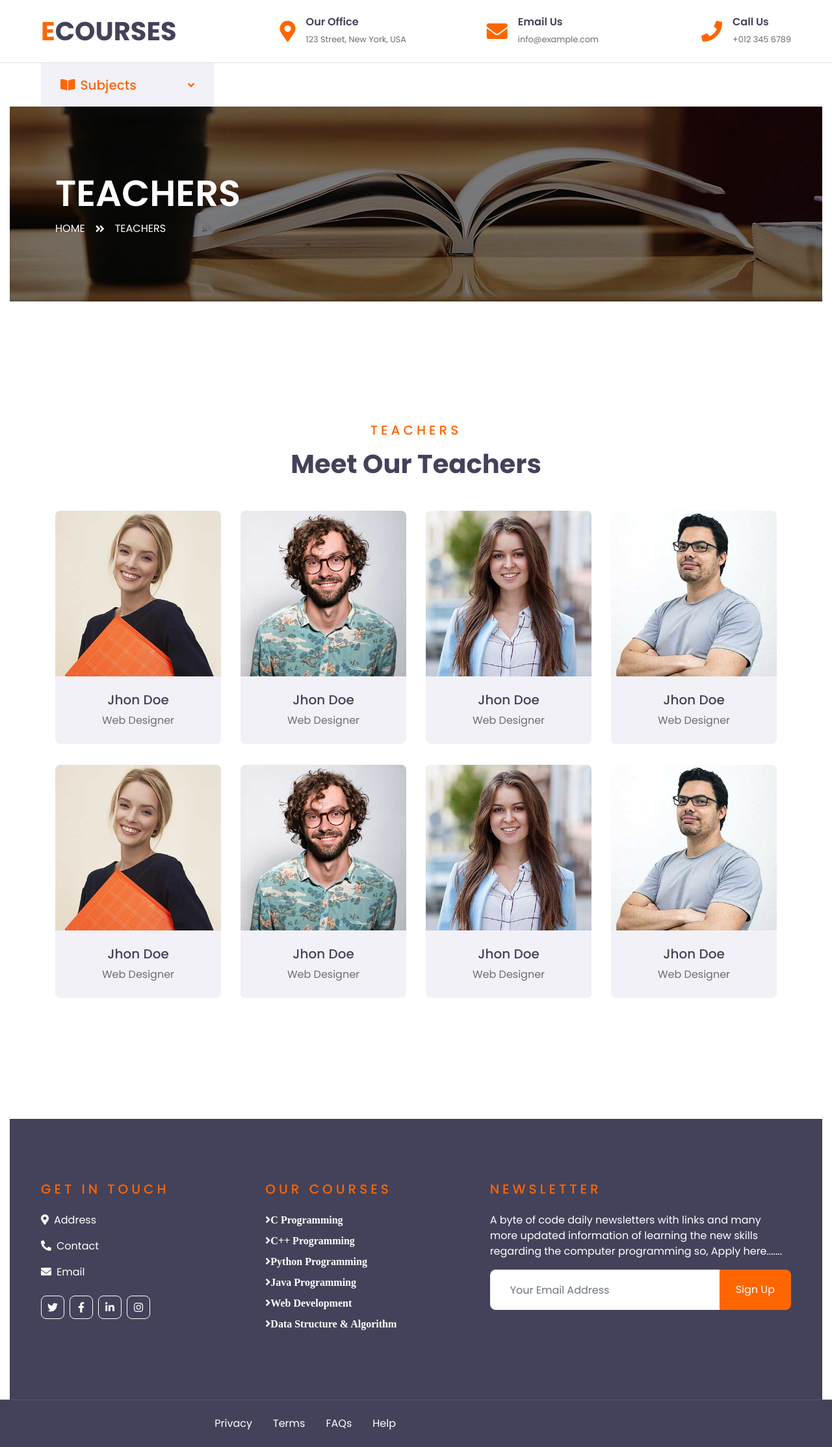
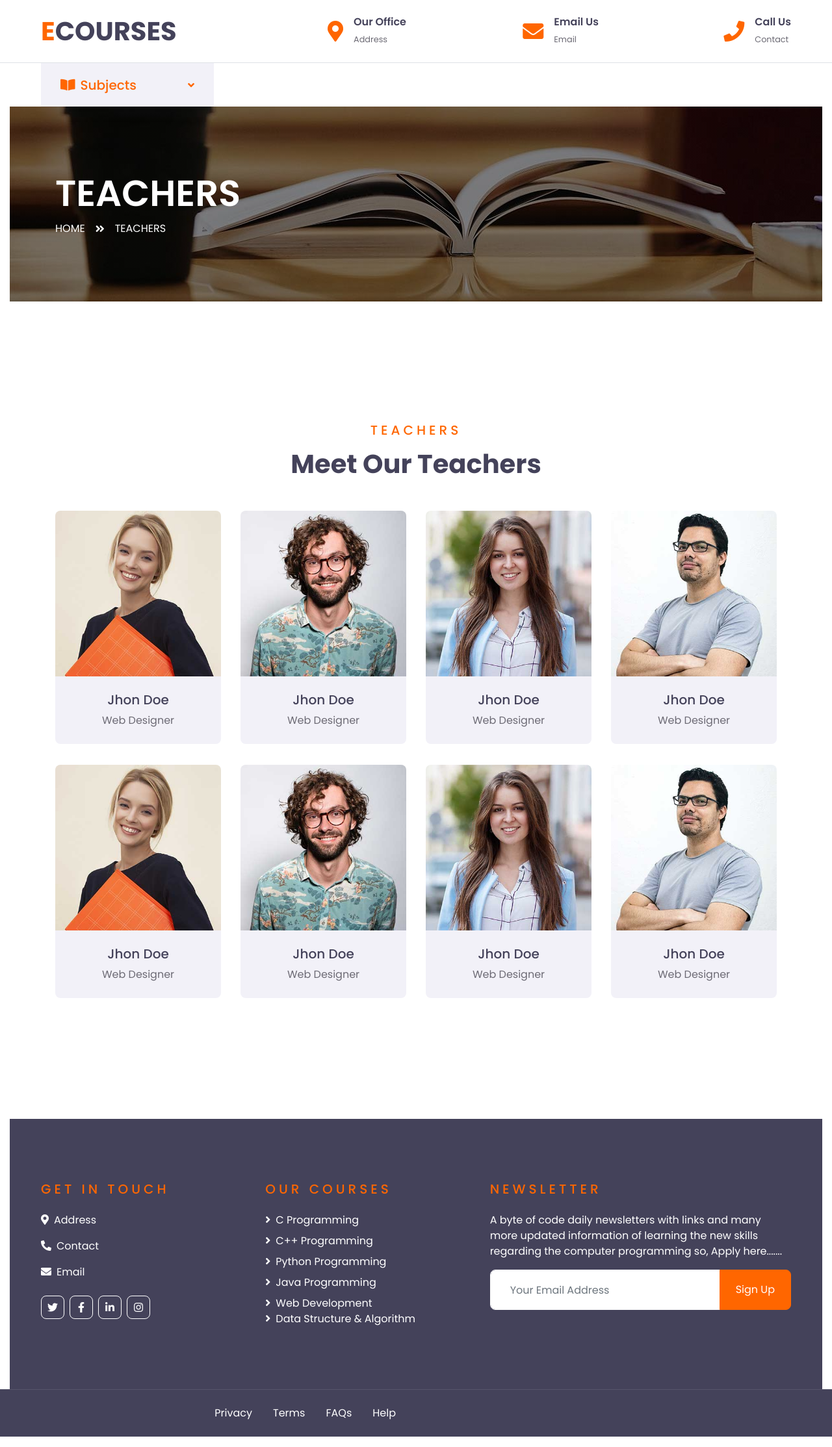
Before and after one commit to nikitajambe/Programming-Classes, a plain HTML site: page ECOURSES Free Website Template - Free-CSS.com/online-courses-html-template/teacher.html in a window 1280 px wide. Shown: the whole page at 65% size. Drawn offline with nearby package versions, Linux system fonts and the light colour scheme.

Commit message:
changes added

```diff
--- a/ECOURSES Free Website Template - Free-CSS.com/online-courses-html-template/teacher.html
+++ b/ECOURSES Free Website Template - Free-CSS.com/online-courses-html-template/teacher.html
@@ -3,7 +3,7 @@
 
 <head>
     <meta charset="utf-8">
-    <title>ECOURSES - Online Courses HTML Template</title>
+    <title>Programming Classes</title>
     <meta content="width=device-width, initial-scale=1.0" name="viewport">
     <meta content="Free HTML Templates" name="keywords">
     <meta content="Free HTML Templates" name="description">
@@ -39,7 +39,7 @@
                     <i class="fa fa-2x fa-map-marker-alt text-primary mr-3"></i>
                     <div class="text-left">
                         <h6 class="font-weight-semi-bold mb-1">Our Office</h6>
-                        <small>123 Street, New York, USA</small>
+                        <small>Address</small>
                     </div>
                 </div>
             </div>
@@ -48,7 +48,7 @@
                     <i class="fa fa-2x fa-envelope text-primary mr-3"></i>
                     <div class="text-left">
                         <h6 class="font-weight-semi-bold mb-1">Email Us</h6>
-                        <small>info@example.com</small>
+                        <small>Email</small>
                     </div>
                 </div>
             </div>
@@ -57,7 +57,7 @@
                     <i class="fa fa-2x fa-phone text-primary mr-3"></i>
                     <div class="text-left">
                         <h6 class="font-weight-semi-bold mb-1">Call Us</h6>
-                        <small>+012 345 6789</small>
+                        <small>Contact</small>
                     </div>
                 </div>
             </div>
@@ -302,15 +302,12 @@
                     <div class="col-md-6 mb-5">
                         <h5 class="text-primary text-uppercase mb-4" style="letter-spacing: 5px;">Our Courses</h5>
                         <div class="d-flex flex-column justify-content-start">
-                            <a class="text-white mb-2" href="#"><i class="fa fa-angle-right mr-2">C Programming</i></a>
-                            <a class="text-white mb-2" href="#"><i class="fa fa-angle-right mr-2">C++ Programming</i></a>
-                            <a class="text-white mb-2" href="#"><i class="fa fa-angle-right mr-2">Python Programming</i></a>
-                            <a class="text-white mb-2" href="#"><i class="fa fa-angle-right mr-2">Java Programming</i></a>
-                            <a class="text-white mb-2" href="#"><i class="fa fa-angle-right mr-2">Web Development</i></a>
-                            <a class="text-white mb-2" href="#"><i class="fa fa-angle-right mr-2">Data Structure & Algorithm</i></a>
-
-
-
+                            <a class="text-white mb-2" href="#"><i class="fa fa-angle-right mr-2"></i>C Programming</a>
+                            <a class="text-white mb-2" href="#"><i class="fa fa-angle-right mr-2"></i>C++ Programming</a>
+                            <a class="text-white mb-2" href="#"><i class="fa fa-angle-right mr-2"></i>Python Programming</a>
+                            <a class="text-white mb-2" href="#"><i class="fa fa-angle-right mr-2"></i>Java Programming</a>
+                            <a class="text-white" href="#"><i class="fa fa-angle-right mr-2"></i>Web Development</a>
+                            <a class="text-white" href="#"><i class="fa fa-angle-right mr-2"></i>Data Structure & Algorithm</a>
                         </div>
                     </div>
                 </div>
```
Also changed, not shown: ECOURSES Free Website Template - Free-CSS.com/online-courses-html-template/about.html (+5 -5 lines), ECOURSES Free Website Template - Free-CSS.com/online-courses-html-template/contact.html (+4 -4 lines), ECOURSES Free Website Template - Free-CSS.com/online-courses-html-template/course.html (+16 -15 lines), ECOURSES Free Website Template - Free-CSS.com/online-courses-html-template/index.html (+13 -16 lines).
